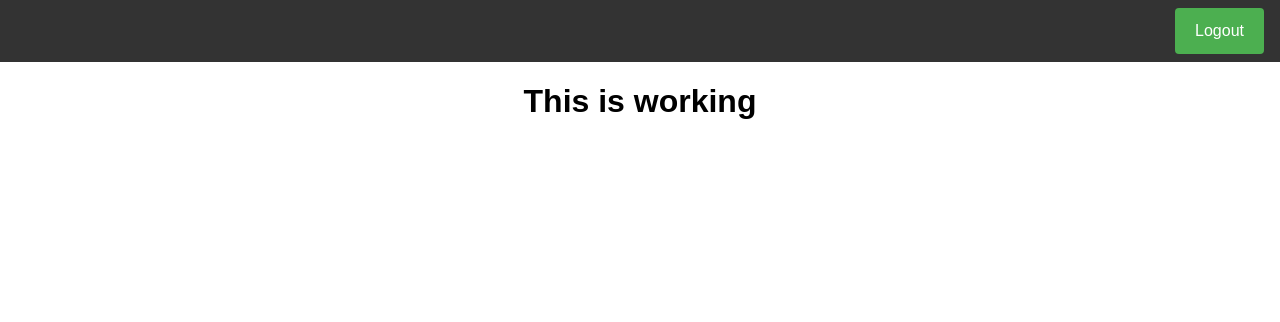
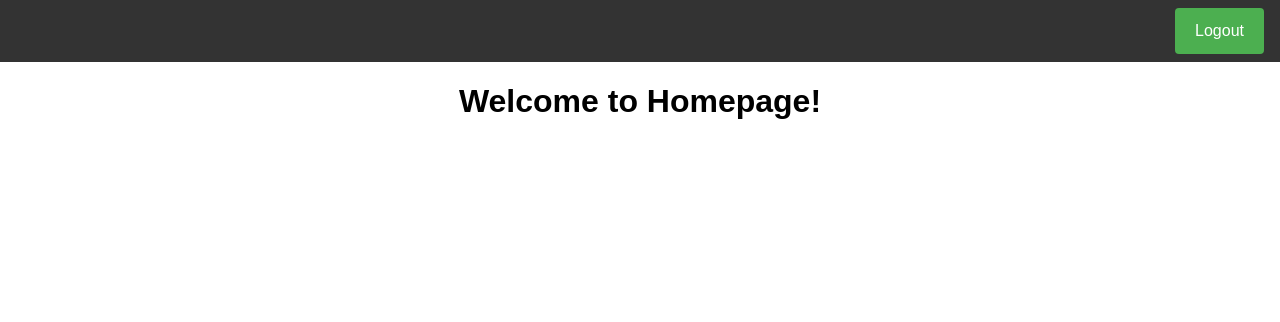
Before and after one commit to nikitagupta9354/UserManagementSystem, a Django app: page /sample/ in a window 1280 px wide. Shown: the top 322 px of the page. Run offline with Django 5.2, Linux system fonts and the light colour scheme.

Commit message:
Upload sample.html

```diff
--- a/templates/sample.html
+++ b/templates/sample.html
@@ -45,7 +45,7 @@
      <nav>
         <a href="/logout/" class="logout-btn">Logout</a>
     </nav>
-     <h1 align="center"> This is working</h1>
+     <h1 align="center"> Welcome to Homepage! </h1>
 
 </body>
 </html>
```
